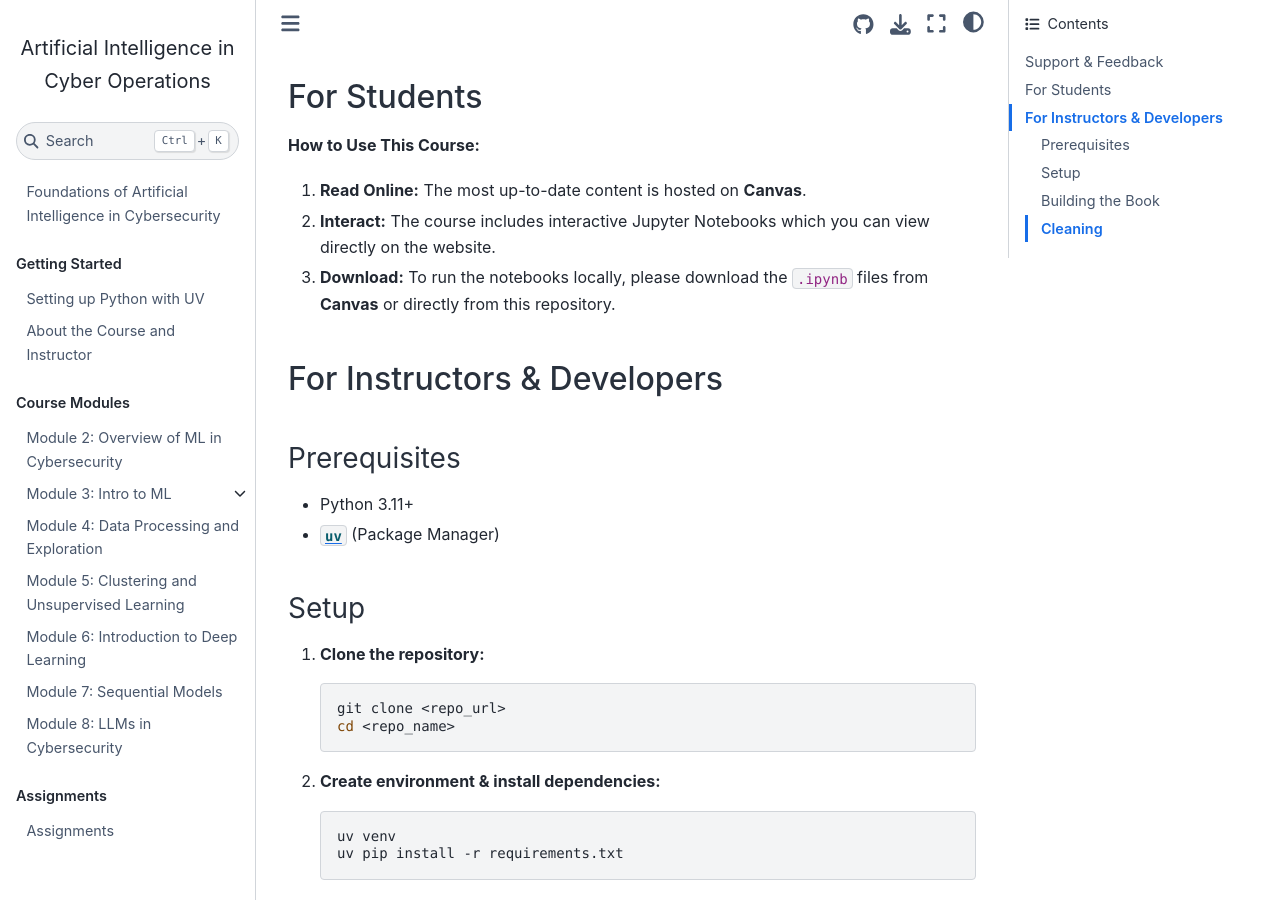
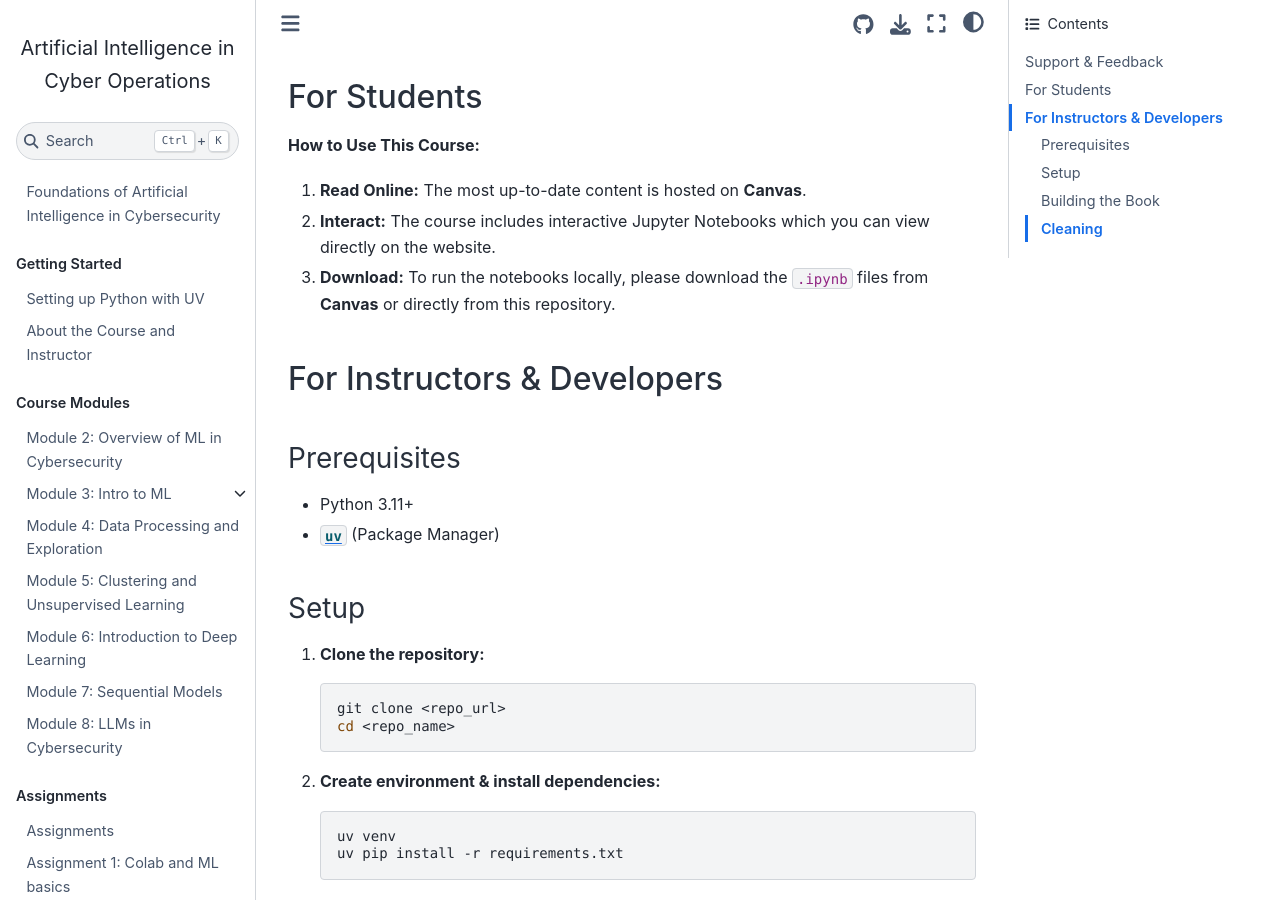
Before and after one commit to mproman/CYBERSEC520, a Jupyter Book: the page built from README.md, in a window 1280 px wide and 900 px high, scrolled down 597 px. Built offline with Jupyter Book 1.0.4 settings and Sphinx 7.4.7 and the Sphinx Book theme 1.1.4, drawn with Linux system fonts in a browser that asks for light colours; pages that are not in the unit, such as notebooks, are missing from menus.

Commit message:
Update _toc.yml with new assignment file

```diff
--- a/_toc.yml
+++ b/_toc.yml
@@ -20,4 +20,4 @@ parts:
   - caption: Assignments
     chapters:
     - file: content/assignments/index
-    - file: content/assignments/Assignment_1.ipynb
+    - file: content/assignments/Assignment_1_Colab_and_ML_basics (4).ipynb
```
